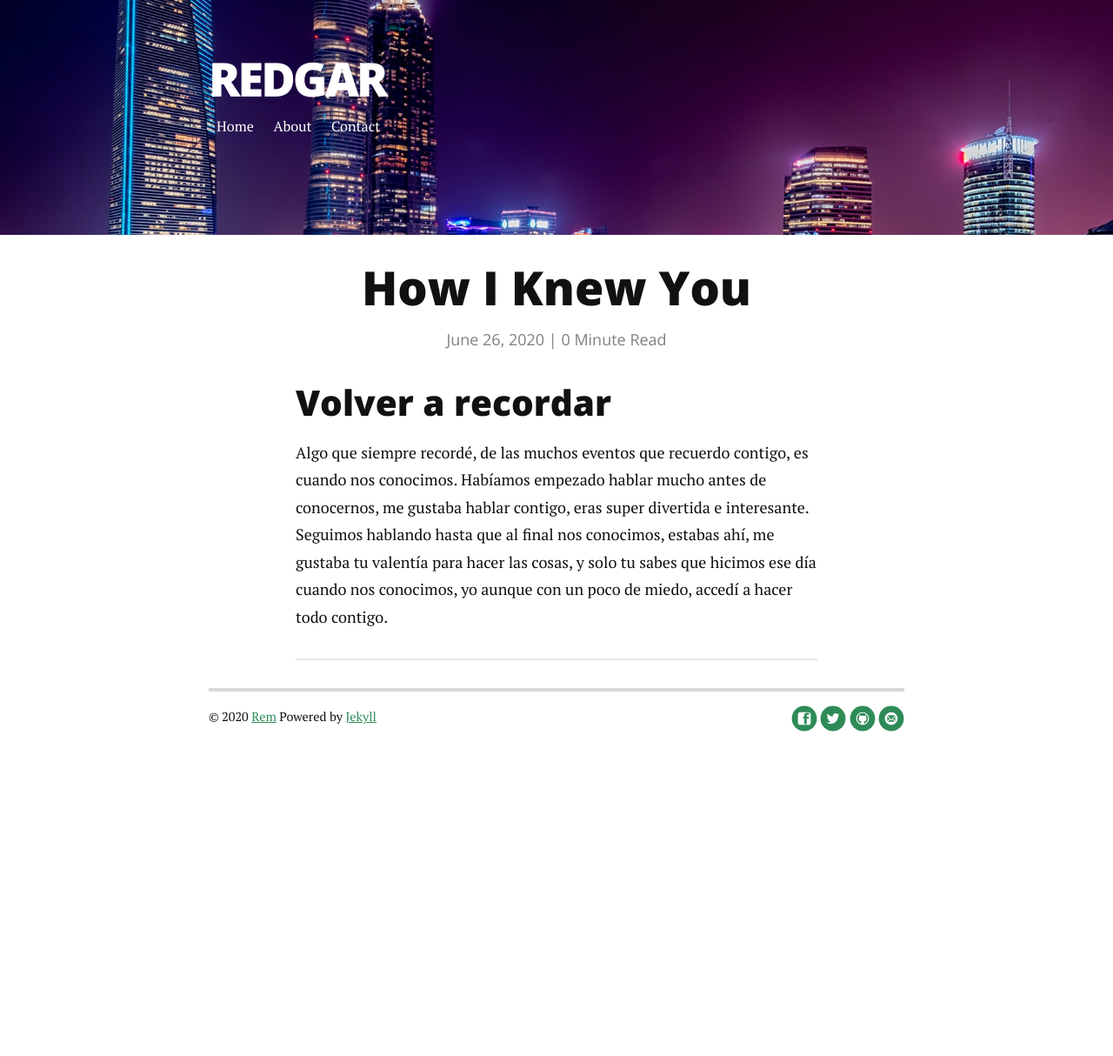
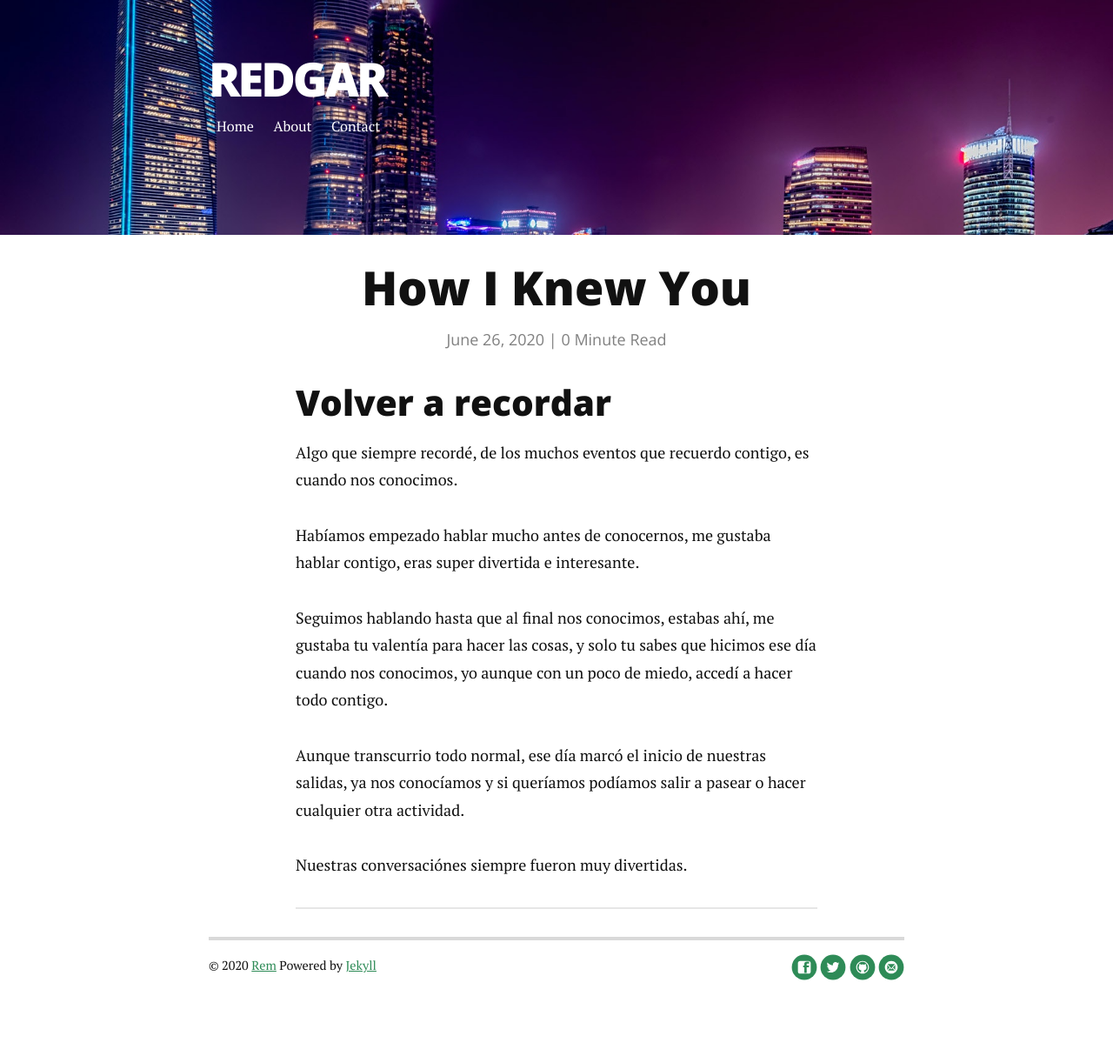
Before and after one commit to minxola/road, a Jekyll site: the page built from _posts/2020-06-26-How I Knew You.markdown, in a window 1280 px wide. Shown: the whole page at 87% size. Built offline with Jekyll 4.4.1, drawn with Linux system fonts in a browser that asks for light colours; nearby versions of some CDN libraries; before the commit the page ends 929 px from its top, so only the background shows below that.

Commit message:
Update 2020-06-26-How I Knew You.markdown

```diff
--- a/_posts/2020-06-26-How I Knew You.markdown
+++ b/_posts/2020-06-26-How I Knew You.markdown
@@ -5,5 +5,12 @@ date:   2020-06-26
 ---
 
 ## Volver a recordar
-Algo que siempre recordé, de las muchos eventos que recuerdo contigo, es cuando nos conocimos.
-Habíamos empezado hablar mucho antes de conocernos, me gustaba hablar contigo, eras super divertida e interesante. Seguimos hablando hasta que al final nos conocimos, estabas ahí, me gustaba tu valentía para hacer las cosas, y solo tu sabes que hicimos ese día cuando nos conocimos, yo aunque con un poco de miedo, accedí a hacer todo contigo.
+Algo que siempre recordé, de los muchos eventos que recuerdo contigo, es cuando nos conocimos.
+
+Habíamos empezado hablar mucho antes de conocernos, me gustaba hablar contigo, eras super divertida e interesante.
+
+Seguimos hablando hasta que al final nos conocimos, estabas ahí, me gustaba tu valentía para hacer las cosas, y solo tu sabes que hicimos ese día cuando nos conocimos, yo aunque con un poco de miedo, accedí a hacer todo contigo.
+
+Aunque transcurrio todo normal, ese día marcó el inicio de nuestras salidas, ya nos conocíamos y si queríamos podíamos salir a pasear o hacer cualquier otra actividad.
+
+Nuestras conversaciónes siempre fueron muy divertidas.
```
